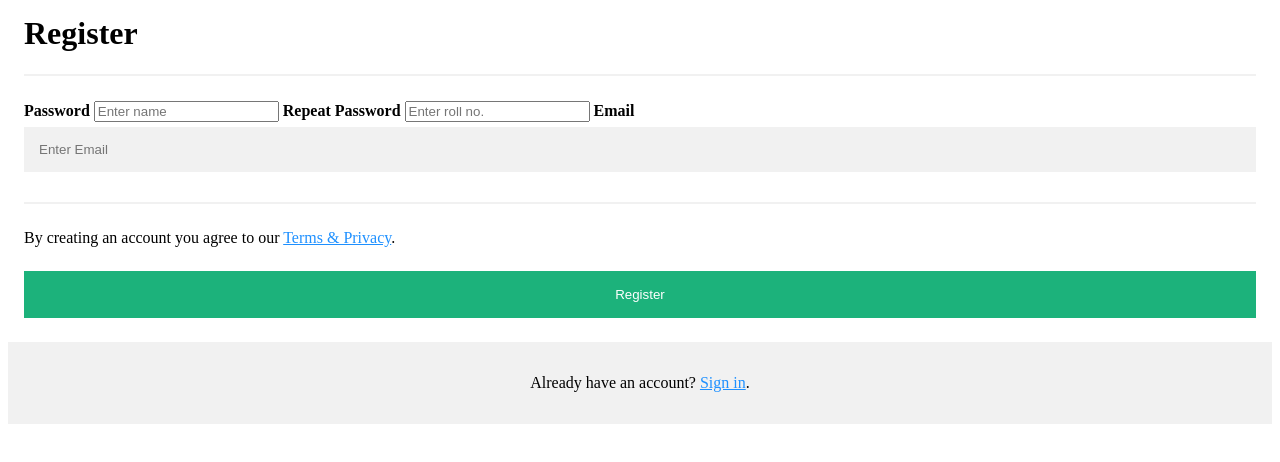
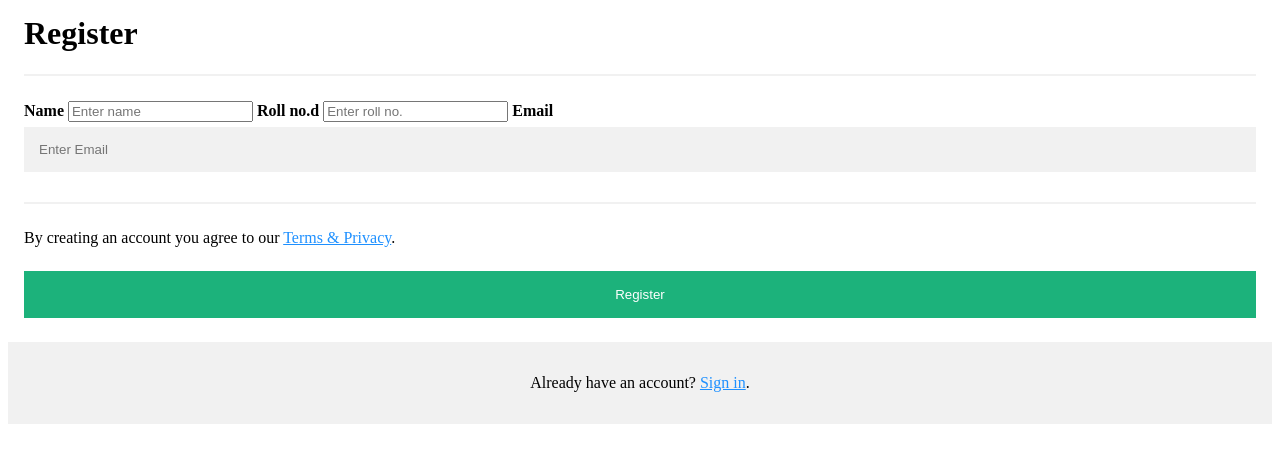
Before and after one commit to Mohit-Juneja-prog/ST-2-Viva, a plain HTML site: page index.html in a window 1280 px wide. Shown: the part 276-738 px from the top of the page. Drawn offline with Linux system fonts and the light colour scheme.

Commit message:
Update index.html

```diff
--- a/index.html
+++ b/index.html
@@ -29,10 +29,10 @@
             <h1>Register</h1>
             <hr>
 
-            <label for="nm"><b>Password</b></label>
+            <label for="nm"><b>Name</b></label>
             <input type="name" placeholder="Enter name" name="nm" id="psw" required>
 
-            <label for="roll no."><b>Repeat Password</b></label>
+            <label for="roll no."><b>Roll no.d</b></label>
             <input type="roll no." placeholder="Enter roll no." name="roll no." id="roll no." required>
 
             <label for="email"><b>Email</b></label>
```
